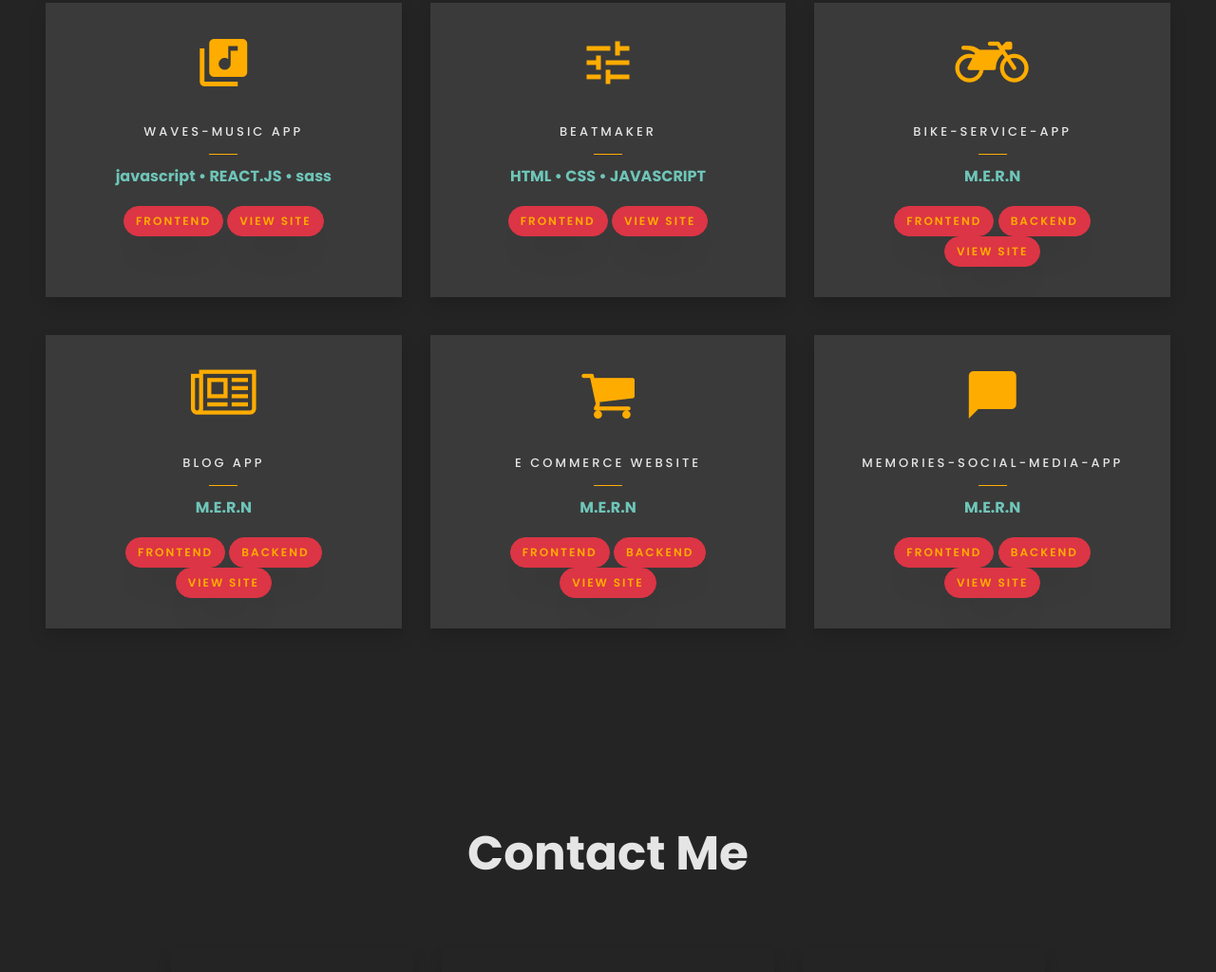
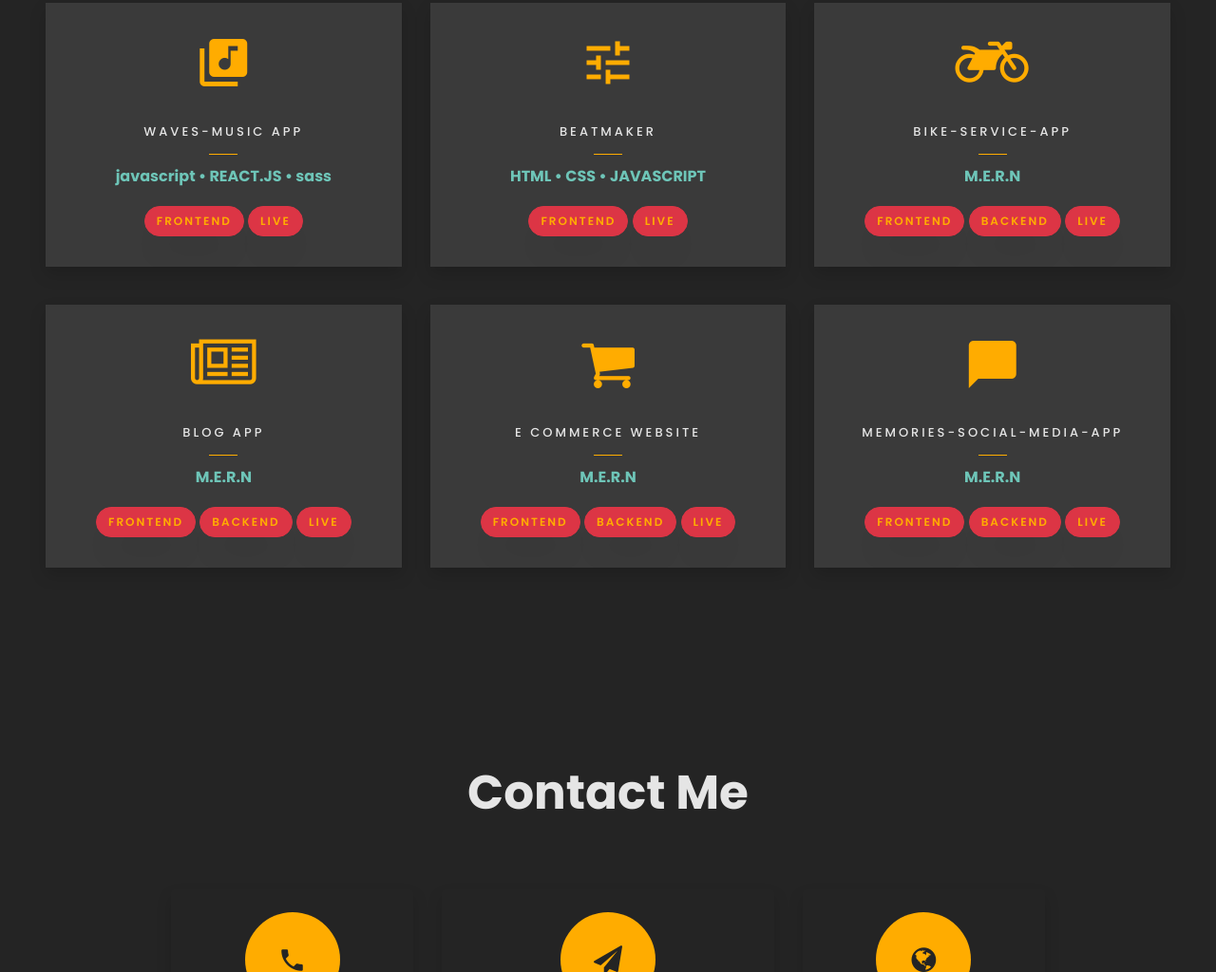
Before and after one commit to shyamPhx/My-Portfolio, a plain HTML site: page index.html in a window 1280 px wide. Shown: the part 3005-4029 px from the top of the page at 95% size. Drawn offline with Linux system fonts and the light colour scheme; files whose address does not match are found by name.

Commit message:
links corrected

```diff
--- a/index.html
+++ b/index.html
@@ -231,7 +231,7 @@
 							<div class="btn-site">
 							<button type="button" class="btn btn-danger"><a href="https://github.com/shyamPhx/waves-react" target="_blank">Frontend</a></button>
 
-					     	<button type="button" class="btn btn-danger"><a href="https://youthful-sinoussi-79d09e.netlify.app" target="_blank"> view site</a></button>
+					     	<button type="button" class="btn btn-danger"><a href="https://waves15.netlify.app" target="_blank"> Live</a></button>
 						</div>
 
 						</div>
@@ -248,7 +248,7 @@
 							<div>
 								<button type="button" class="btn btn-danger"><a href="https://github.com/shyamPhx/Beatmaker-project" target="_blank">Frontend</a></button>
 
-					     	<button type="button" class="btn btn-danger"><a href="https://eager-haibt-64c0d1.netlify.app" target="_blank"> view site</a></button>
+					     	<button type="button" class="btn btn-danger"><a href="https://eager-haibt-64c0d1.netlify.app" target="_blank"> Live</a></button>
 							</div>
 
 						</div>
@@ -265,7 +265,7 @@
 							<div>
 								<button type="button" class="btn btn-danger"><a href="https://github.com/shyamPhx/bike-service-front-end" target="_blank">Frontend</a></button>
 								<button type="button" class="btn btn-danger"><a href="https://github.com/shyamPhx/bike-service-backend" target="_blank">Backend</a></button>
-					     	<button type="button" class="btn btn-danger"><a href="https://zealous-clarke-cded92.netlify.app" target="_blank">view site</a></button>
+					     	<button type="button" class="btn btn-danger"><a href="https://mechmac15.netlify.app" target="_blank">Live</a></button>
 							</div>
 						</div>
 					</div>
@@ -284,7 +284,7 @@
 							<div>
 							<button type="button" class="btn btn-danger"><a href="https://github.com/shyamPhx/Blog-app-Frontend" target="_blank">Frontend</a></button>
 							<button type="button" class="btn btn-danger"><a href="https://github.com/shyamPhx/Blog-app-Backend" target="_blank">Backend</a></button>
-					     	<button type="button" class="btn btn-danger"><a href="https://laughing-chandrasekhar-0ff95a.netlify.app/" target="_blank"> view site</a></button>
+					     	<button type="button" class="btn btn-danger"><a href="https://laughing-chandrasekhar-0ff95a.netlify.app/" target="_blank"> Live</a></button>
 							</div>
 						</div>
 					</div>
@@ -301,7 +301,7 @@
 					<div>
 					<button type="button" class="btn btn-danger"><a href="https://github.com/shyamPhx/Ecommerce-Frontend" target="_blank">Frontend</a></button>
 					<button type="button" class="btn btn-danger"><a href="https://github.com/shyamPhx/Ecommerce-Backend" target="_blank">Backend</a></button>
-					<button type="button" class="btn btn-danger"><a href="https://priceless-gates-3b819e.netlify.app" target="_blank"> view site</a></button>
+					<button type="button" class="btn btn-danger"><a href="https://lama15.netlify.app" target="_blank"> Live</a></button>
 						</div>
 						</div>
 					</div>
@@ -318,7 +318,7 @@
 							<div>
 								<button type="button" class="btn btn-danger"><a href="https://github.com/shyamPhx/social-media-front-end" target="_blank">Frontend</a></button>
 								<button type="button" class="btn btn-danger"><a href="https://github.com/shyamPhx/social-media-backend" target="_blank">Backend</a></button>
-								<button type="button" class="btn btn-danger"><a href="https://laughing-jepsen-0e6784.netlify.app" target="_blank"> view site</a></button>
+								<button type="button" class="btn btn-danger"><a href="https://laughing-jepsen-0e6784.netlify.app" target="_blank"> Live</a></button>
 							</div>
 						</div>
 					</div>
```
